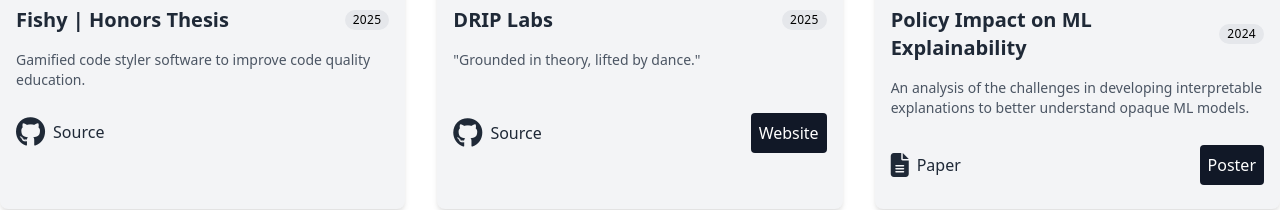
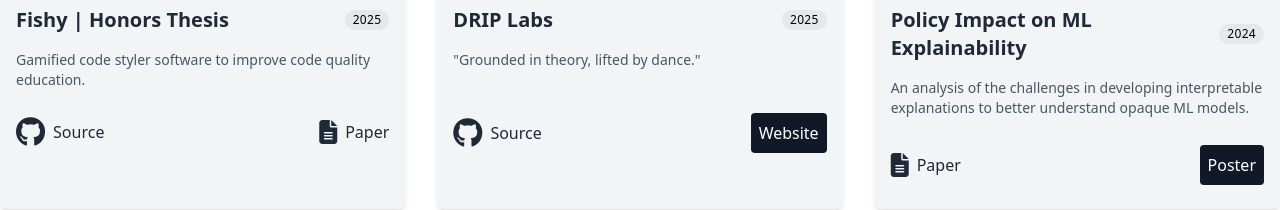
Before and after one commit to jctjad/jctjad.github.io, a plain HTML site: page index.html in a window 1280 px wide. Shown: the part 1960-2170 px from the top of the page. Drawn offline with nearby package versions, Linux system fonts and the light colour scheme; some packages are replaced by stand-ins of ours; a script that the page names is missing.

Commit message:
Added thesis paper link

```diff
--- a/index.html
+++ b/index.html
@@ -264,6 +264,11 @@
                                 <i class="fab fa-github text-3xl"></i>
                                 Source
                             </a>
+                            <a href="https://digitalcommons.colby.edu/honorstheses/1516/" target="_blank"
+                                class=" text-gray-800 flex  items-center gap-2  hover:text-green-500">
+                                <i class="fas fa-file-alt text-2xl"></i>
+                                Paper
+                            </a>
                         </div>
                     </div>
                 </div>
```
